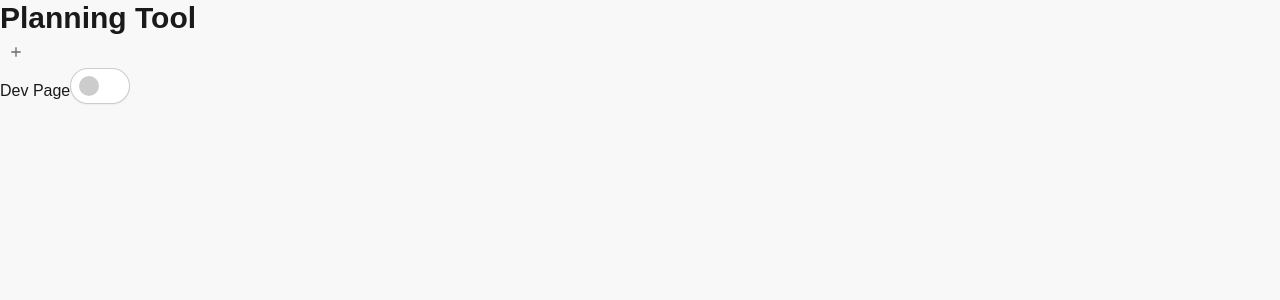
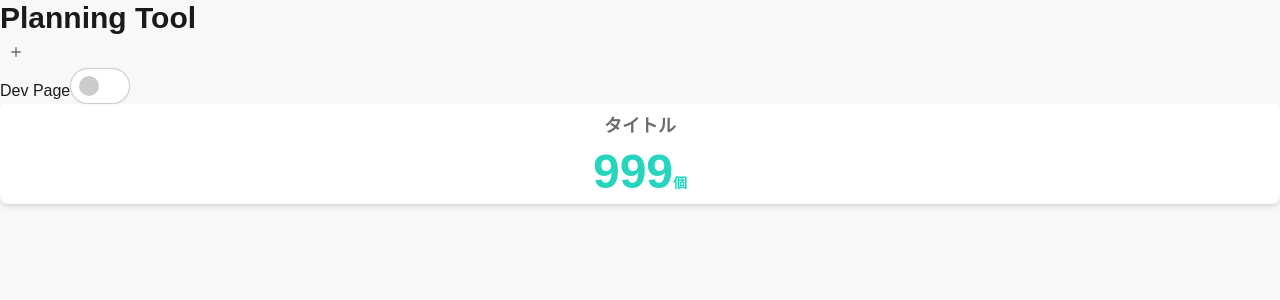
Before and after one commit to SOTA-swp/frontend, a Next.js app: page /dev in a window 1280 px wide. Shown: the top 300 px of the page. Built offline with nearby package versions, Linux system fonts and the light colour scheme.

Commit message:
UserInfoBasicを追加しました

```diff
--- a/app/dev/page.tsx
+++ b/app/dev/page.tsx
@@ -1,4 +1,5 @@
 import { Switch } from "@/components/ui/switch";
+import { UserInfoBlock } from "@/components/UserInfoBlock";
 
 
 export interface DevPageProps {
@@ -15,6 +16,8 @@ const DevPage: React.FC<DevPageProps> = ({ }) => {
         <Switch>
 
         </Switch>
+
+        <UserInfoBlock title="タイトル" sum={999} />
     </div>;
 }
 
--- /dev/null
+++ b/components/UserInfoBlock.tsx
@@ -0,0 +1,17 @@
+type data = {
+  title: string;
+  sum: number;
+};
+
+export function UserInfoBlock(props: data) {
+  const { title, sum } = props;
+  return (
+    <div className="flex flex-col items-center justify-center bg-white rounded-lg shadow-md p-2">
+      <h3 className="text-text-secondary text-lg font-bold">{title}</h3>
+      <p className="text-primary text-5xl font-bold mt-2">
+        {sum}
+        <span className="text-sm text-primary">個</span>
+      </p>
+    </div>
+  );
+}
```
